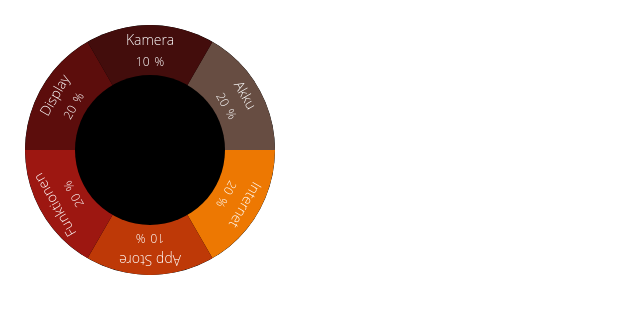
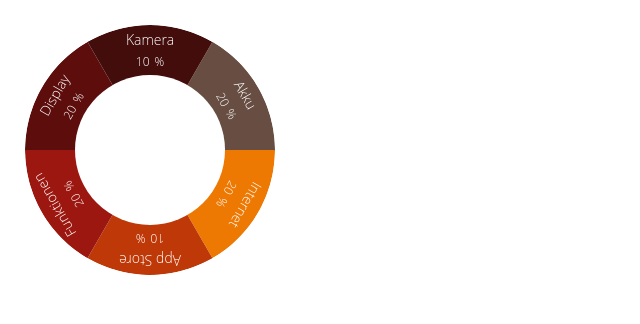
Before and after one commit to fuchsvomwalde/jqSlider, a plain HTML site: page index.html in a window 1280 px wide. Shown: the whole page, without its empty margins (0-640 px from the left). Drawn offline with Linux system fonts and the light colour scheme.

Commit message:
Clean Up

```diff
--- a/scripts/JQSlider.js
+++ b/scripts/JQSlider.js
@@ -332,7 +332,7 @@ var spinner = new JQSlider('.radial-slider', {
     unit: '%',
     unitDecimals: 0,
     maxSize: 300, // Size in pixel
-    backgroundColor: "rgba(0,0,0,1)",
+    backgroundColor: "#FFFFFF", //"rgba(0,0,0,1)",
     theme: JQSlider.THEME_DEFAULT, // Possible themes: "default"
     data: [{
         label: "Akku",
```
Also changed, not shown: index.html (+0 -17 lines).
